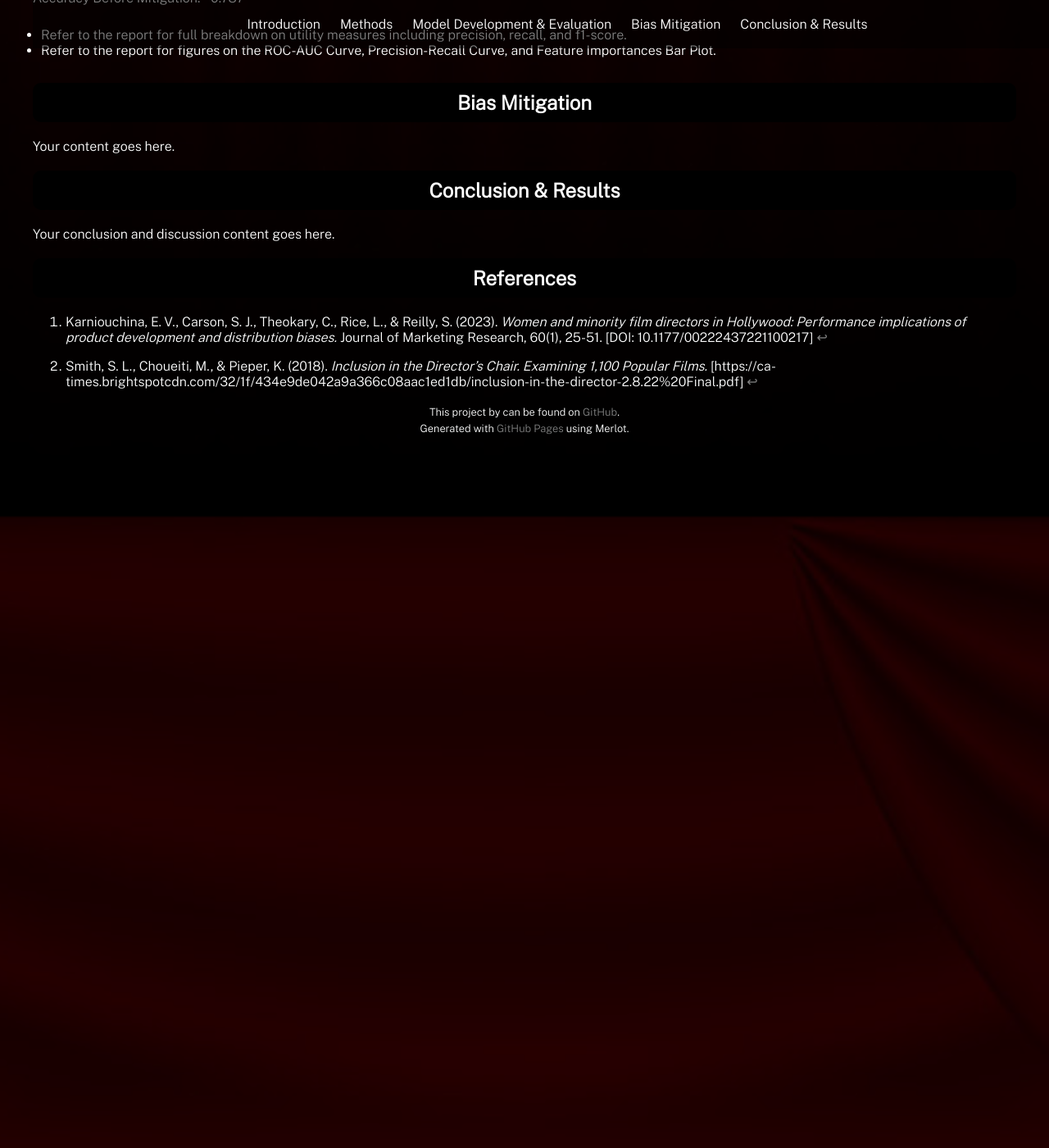
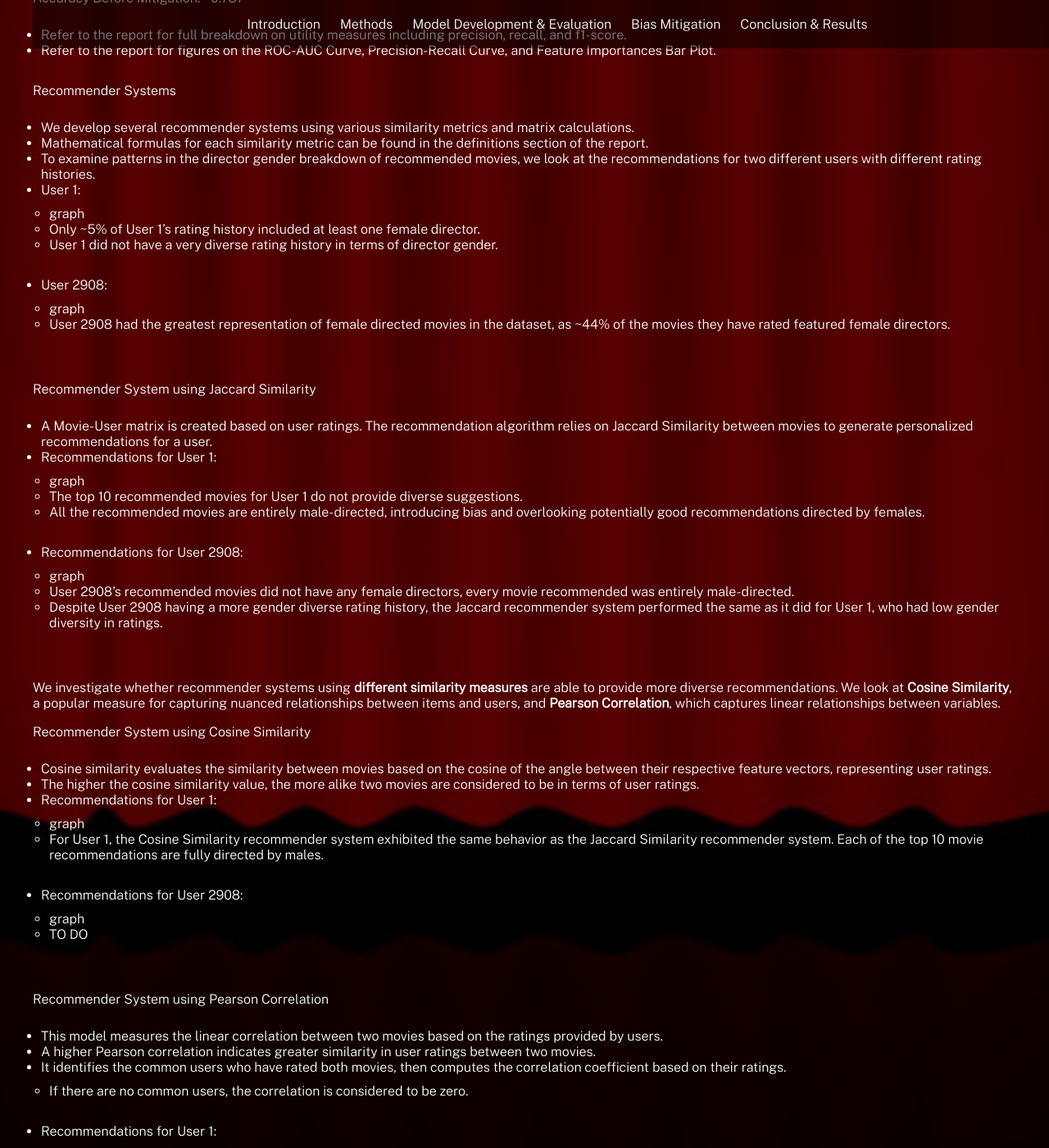
Before and after one commit to michael-garciaperez/DSC180A-Methodology-5, a Jekyll site: the page built from index.md, in a window 1280 px wide and 1400 px high, scrolled down 3604 px. Shown: the whole window at 82% size. Built offline with Jekyll 4.4.1, drawn with Linux system fonts in a browser that asks for light colours; some of the changed text lies outside the part shown.

Commit message:
Update index.md

```diff
--- a/index.md
+++ b/index.md
@@ -86,6 +86,54 @@ Accuracy Before Mitigation: ~0.787
 - Refer to the report for full breakdown on utility measures including precision, recall, and f1-score.
 - Refer to the report for figures on the ROC-AUC Curve, Precision-Recall Curve, and Feature Importances Bar Plot.
 
+Recommender Systems
+- We develop several recommender systems using various similarity metrics and matrix calculations.
+- Mathematical formulas for each similarity metric can be found in the definitions section of the report.
+- To examine patterns in the director gender breakdown of recommended movies, we look at the recommendations for two different users with different rating histories.
+- User 1:
+    - graph
+    - Only ~5% of User 1's rating history included at least one female director.
+    - User 1 did not have a very diverse rating history in terms of director gender.
+- User 2908:
+    - graph
+    - User 2908 had the greatest representation of female directed movies in the dataset, as ~44% of the movies they have rated featured female directors.
+
+Recommender System using Jaccard Similarity
+- A Movie-User matrix is created based on user ratings. The recommendation algorithm relies on Jaccard Similarity between movies to generate personalized recommendations for a user.
+- Recommendations for User 1:
+    - graph
+    - The top 10 recommended movies for User 1 do not provide diverse suggestions.
+    - All the recommended movies are entirely male-directed, introducing bias and overlooking potentially good recommendations directed by females.
+- Recommendations for User 2908:
+    - graph
+    - User 2908's recommended movies did not have any female directors, every movie recommended was entirely male-directed.
+    - Despite User 2908 having a more gender diverse rating history, the Jaccard recommender system performed the same as it did for User 1, who had low gender diversity in ratings.
+
+We investigate whether recommender systems using **different similarity measures** are able to provide more diverse recommendations. We look at **Cosine Similarity**, a popular measure for capturing nuanced relationships between items and users, and **Pearson Correlation**, which captures linear relationships between variables.
+
+Recommender System using Cosine Similarity
+- Cosine similarity evaluates the similarity between movies based on the cosine of the angle between their respective feature vectors, representing user ratings.
+- The higher the cosine similarity value, the more alike two movies are considered to be in terms of user ratings.
+- Recommendations for User 1:
+    - graph
+    - For User 1, the Cosine Similarity recommender system exhibited the same behavior as the Jaccard Similarity recommender system. Each of the top 10 movie recommendations are fully directed by males.
+- Recommendations for User 2908:
+    - graph
+    - TO DO
+
+Recommender System using Pearson Correlation
+- This model measures the linear correlation between two movies based on the ratings provided by users.
+- A higher Pearson correlation indicates greater similarity in user ratings between two movies.
+- It identifies the common users who have rated both movies, then computes the correlation coefficient based on their ratings.
+    - If there are no common users, the correlation is considered to be zero.
+- Recommendations for User 1:
+    - graph
+    - Recommendations for User 1 exhibited an increase in diversity concerning the gender of movie directors (compared to the Jaccard and Cosine similarity models).
+    - 20% of User 1's recommended movies featured a female director, a notable increase compared to the ~5% average observed within User 1's watch history.
+- Recommendations for User 2908:
+    - graph
+    - TO DO
+
 ## Bias Mitigation
 
 Your content goes here.
```
